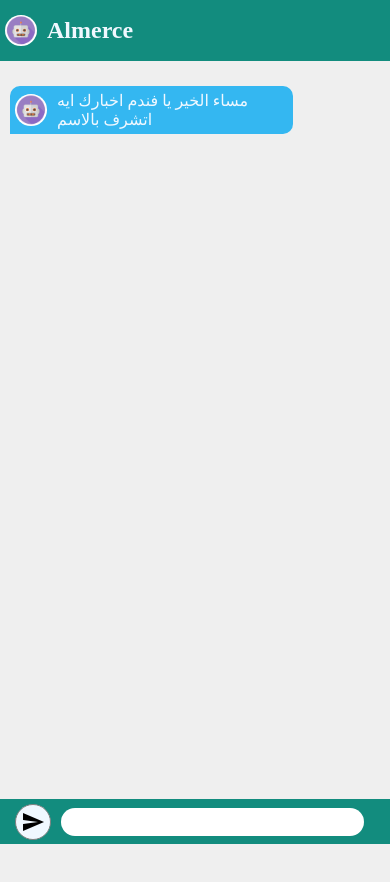
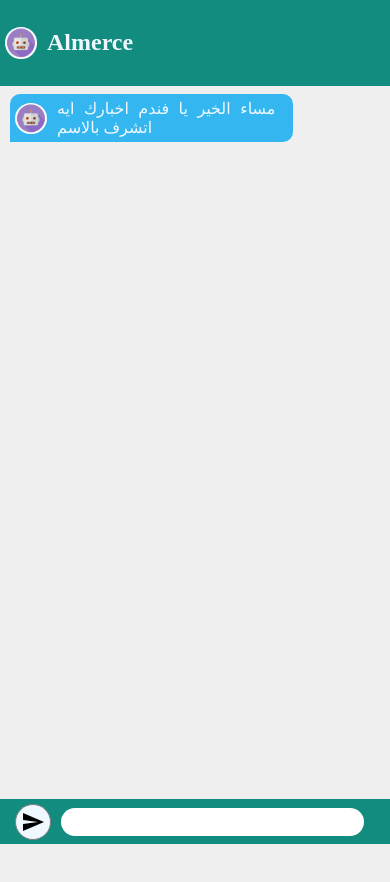
Before and after one commit to YoussefNour/almercedemo, a website: page public/index.html in a window 390 px wide. After the commit the page ends 844 px from the top, so only its background shows below. Drawn offline with nearby package versions, Linux system fonts and the light colour scheme.

Commit message:
mobile issue test 1.9

```diff
--- a/public/main.css
+++ b/public/main.css
@@ -12,7 +12,7 @@ body {
   width: 100%;
   display: flex;
   flex-direction: column;
-  margin: 9vh 0 13vh 0;
+  margin: 10vh 0 5vh 0;
   overflow-y: auto;
   overflow-x: hidden;
 }
@@ -20,7 +20,7 @@ body {
 .infobar {
   position: fixed;
   width: 100%;
-  height: 6vh;
+  height: 9vh;
   display: flex;
   flex-direction: row;
   justify-content: flex-start;
@@ -126,6 +126,11 @@ body {
 }
 
 @media only screen and (max-width: 700px) {
+  .mainbody {
+    overflow: auto;
+    text-align: justify;
+  }
+
   .controls {
     height: 25px;
   }
```
